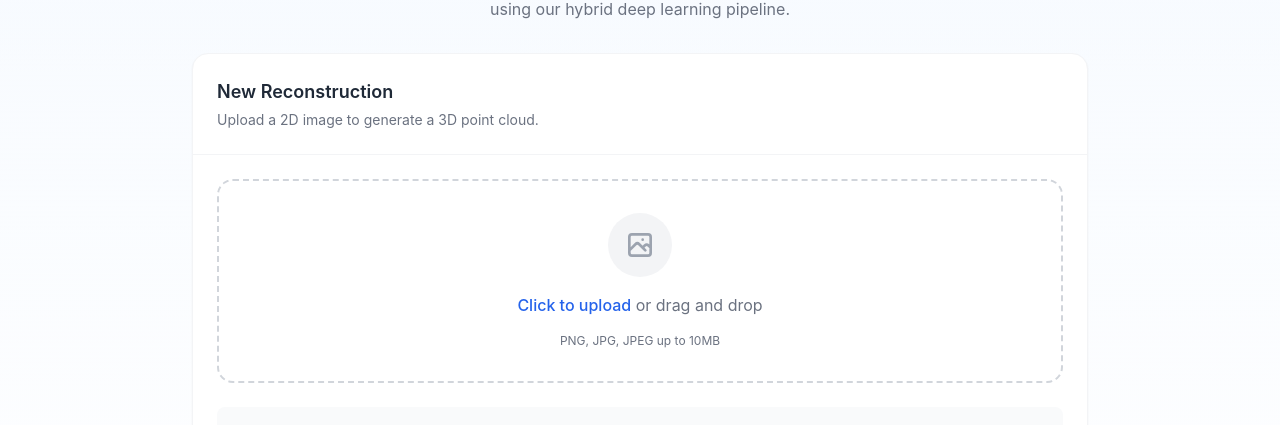
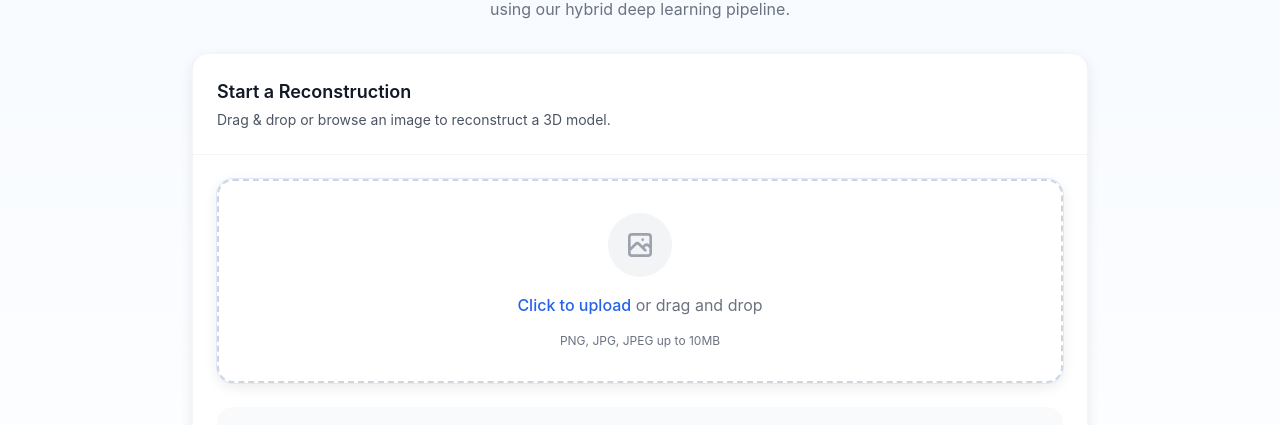
Before and after one commit to neeraj214/3D-Object-Reconstruction-from-2D-Images, a React (Vite) app in the folder frontend/: page / in a window 1280 px wide. Shown: the part 184-609 px from the top of the page. Built offline with nearby package versions, Linux system fonts and the light colour scheme; no server answers.

Commit message:
feat(ui): modernize upload area with improved affordance and feedback

```diff
--- a/frontend/src/components/UploadBox.jsx
+++ b/frontend/src/components/UploadBox.jsx
@@ -38,18 +38,20 @@ export default function UploadBox({ onResult }) {
   }
 
   return (
-    <div className="bg-white rounded-xl shadow-sm border border-gray-100 overflow-hidden">
+    <div className="bg-white rounded-xl shadow-soft border border-gray-100 overflow-hidden">
       <div className="p-6 border-b border-gray-100">
-        <h3 className="text-lg font-semibold text-gray-800">New Reconstruction</h3>
-        <p className="text-sm text-gray-500 mt-1">Upload a 2D image to generate a 3D point cloud.</p>
+        <h3 className="text-lg font-semibold text-gray-900">Start a Reconstruction</h3>
+        <p className="text-sm text-gray-600 mt-1">Drag & drop or browse an image to reconstruct a 3D model.</p>
       </div>
 
       <div className="p-6 space-y-6">
         {/* Image Upload Area */}
-        <ImageUpload onSubmit={f => { setFile(f); setErr(null); }} />
+        <div className="group rounded-xl ring-1 ring-blue-100 hover:ring-blue-300 transition-shadow shadow-soft hover:shadow-brand">
+          <ImageUpload onSubmit={f => { setFile(f); setErr(null); }} />
+        </div>
 
         {/* Configuration Panel */}
-        <div className="bg-gray-50 rounded-lg p-4 space-y-4">
+        <div className="bg-gray-50 rounded-xl p-4 space-y-4">
           <div className="flex items-center justify-between">
              <span className="text-sm font-medium text-gray-700">Settings</span>
           </div>
```
